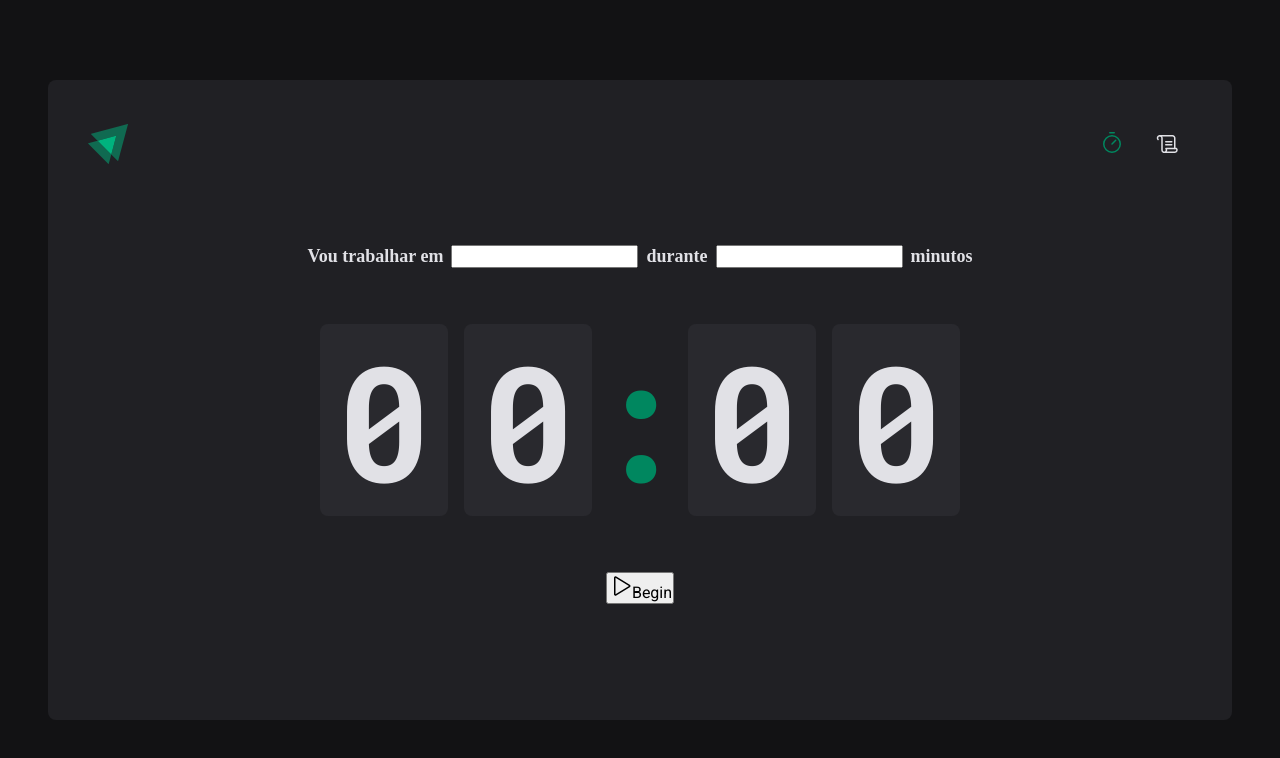
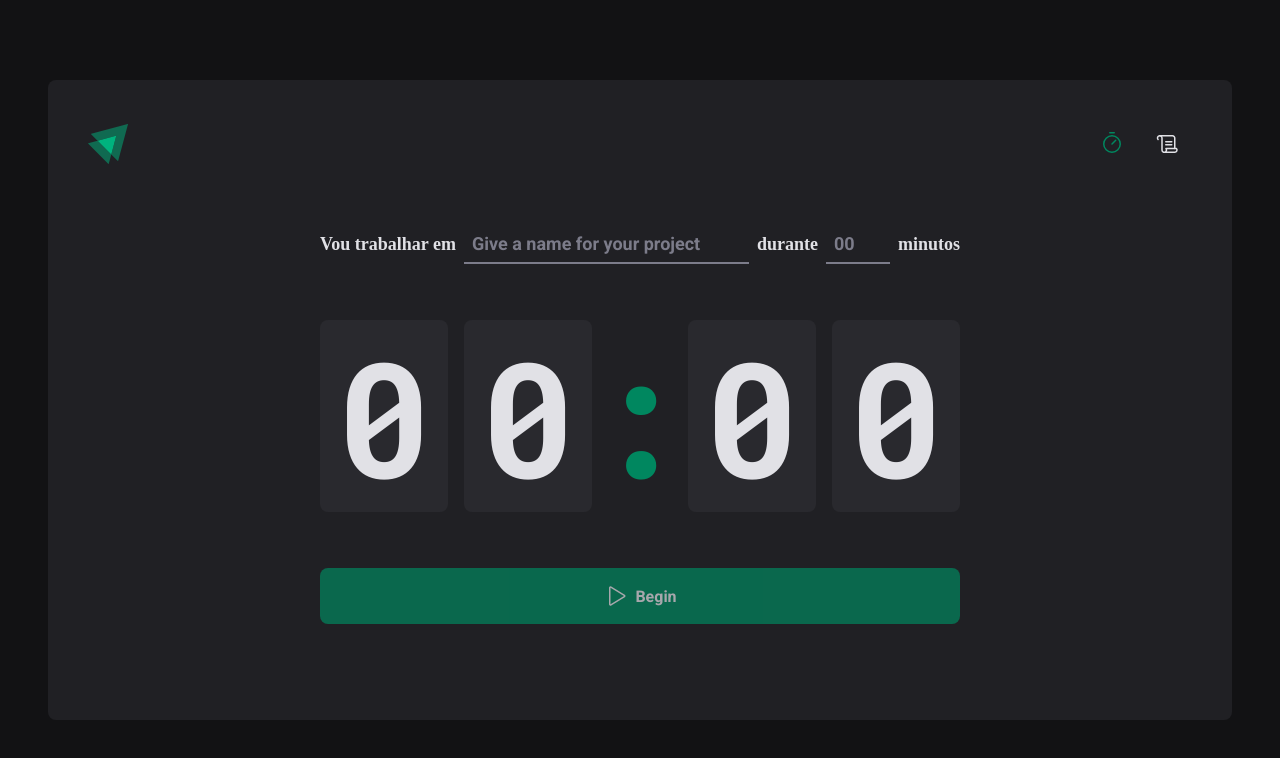
Before and after one commit to JeanLincoln/ignite-timer, a React (Vite) app: page / in a window 1280 px wide. Shown: the top 758 px of the page. Built offline with nearby package versions, Linux system fonts and the light colour scheme.

Commit message:
component Home, added form styles

```diff
--- a/src/pages/Home/index.tsx
+++ b/src/pages/Home/index.tsx
@@ -1,5 +1,13 @@
 import {Play} from 'phosphor-react'
-import { HomeContainer,FormContainer, CountdownContainer,Separator } from './styles'
+import {
+    HomeContainer,
+    FormContainer,
+    CountdownContainer,
+    Separator,
+    StartCountdownButton,
+    TaskInput,
+    MinutesAmountInput
+} from './styles'
 
 export function Home(){
     return (
@@ -7,10 +15,15 @@
             <form action="">
             <FormContainer>
                <label htmlFor="task">Vou trabalhar em</label>
-                <input id="text" />
+                <TaskInput
+                    id="text"
+                    placeholder='Give a name for your project' />
 
                 <label htmlFor="minutesAmount">durante</label>
-                <input type="number" id="minutesAmount" />
+                <MinutesAmountInput
+                    type="number"
+                    id="minutesAmount"
+                    placeholder='00' />
 
                 <span>minutos</span>
                 </FormContainer>
@@ -23,10 +36,10 @@
                  <span>0</span>
                 </CountdownContainer>
 
-            <button type="submit">
+                <StartCountdownButton disabled type="submit">
                     <Play size={24}/>
                     Begin
-                </button>
+                </StartCountdownButton>
             </form>
             </HomeContainer>
     )
--- a/src/pages/Home/styles.ts
+++ b/src/pages/Home/styles.ts
@@ -44,6 +44,33 @@
     }
 `;
 
+const BaseInput = styled.input`
+    background: transparent;
+    height: 2.5rem;
+    border:0;
+    border-bottom: 2px solid ${props => props.theme['gray-500']};
+    font-weight: bold;
+    font-size: 1.125rem;
+    padding:0 0.5rem;
+    color: ${props => props.theme['gray-100']};
+
+    &:focus{
+        box-shadow: none;
+        border-color: ${props=>props.theme['green-500']};
+    };
+
+    &::placeholder{
+        color:${props=>props.theme['gray-500']}
+    };
+`
+
+export const TaskInput = styled(BaseInput)`
+    flex: 1 0 0;
+`
+export const MinutesAmountInput = styled(BaseInput)`
+    width: 4rem;
+`
+
 export const Separator = styled.div`
     padding:2rem 0;
     color: ${(props) => props.theme['green-500']};
@@ -53,3 +80,31 @@
     display:flex;
     justify-content: center;
 `
+
+export const StartCountdownButton = styled.button`
+    width:100%;
+    border:0;
+    padding:1rem;
+    border-radius:8px;
+
+    display:flex;
+    align-items:center;
+    justify-content: center;
+
+    gap:0.5rem;
+    font-weight: bold;
+
+    cursor:pointer;
+
+    background: ${props=> props.theme['green-500']};
+    color: ${props=> props.theme['gray-100']};
+
+    &:disabled{
+        opacity: 0.7;
+        cursor: not-allowed;
+    }
+
+    &:not(:disabled):hover{
+        background: ${props=> props.theme['green-700']};
+    }
+`
```
Lines whose indentation alone changed are shown as unchanged.
